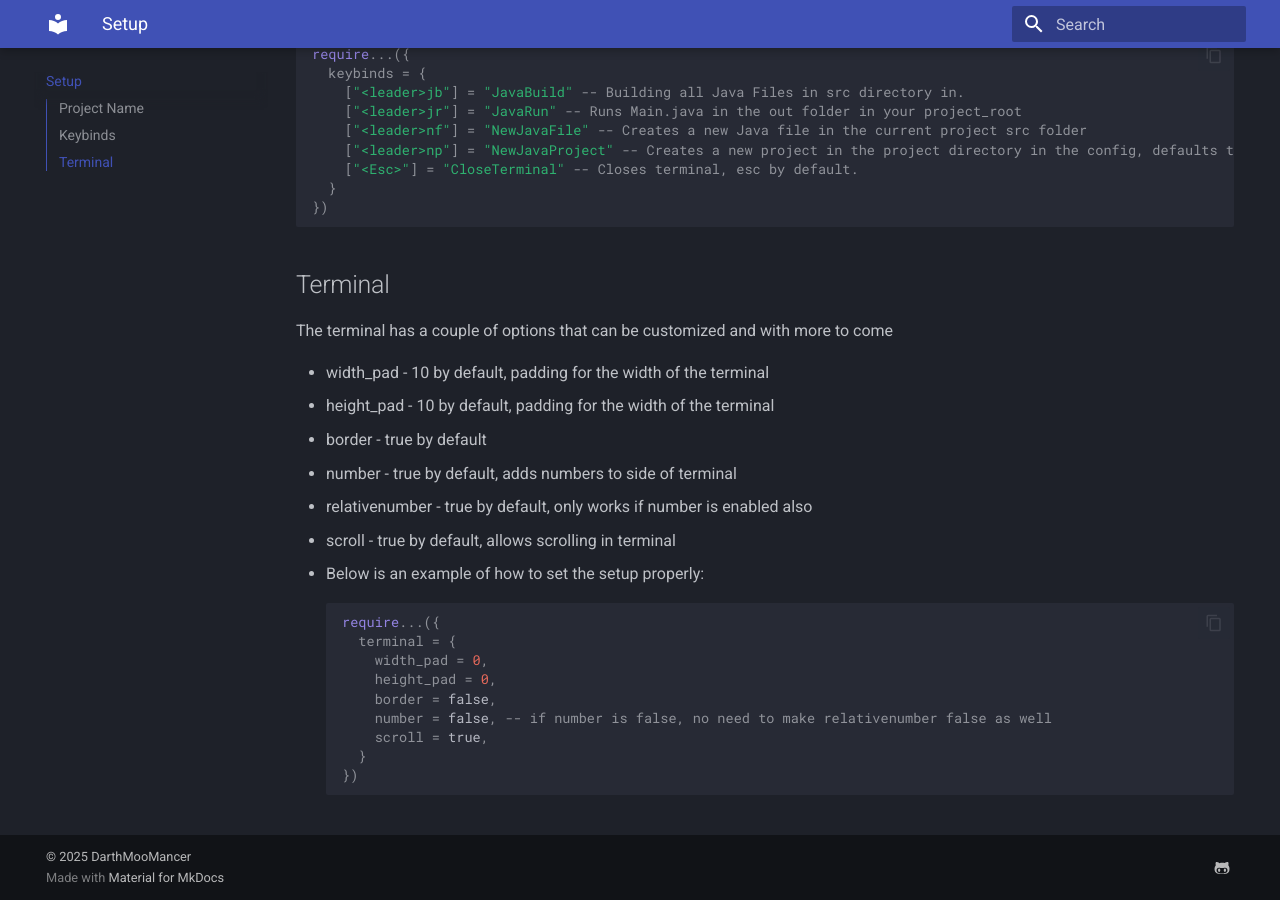
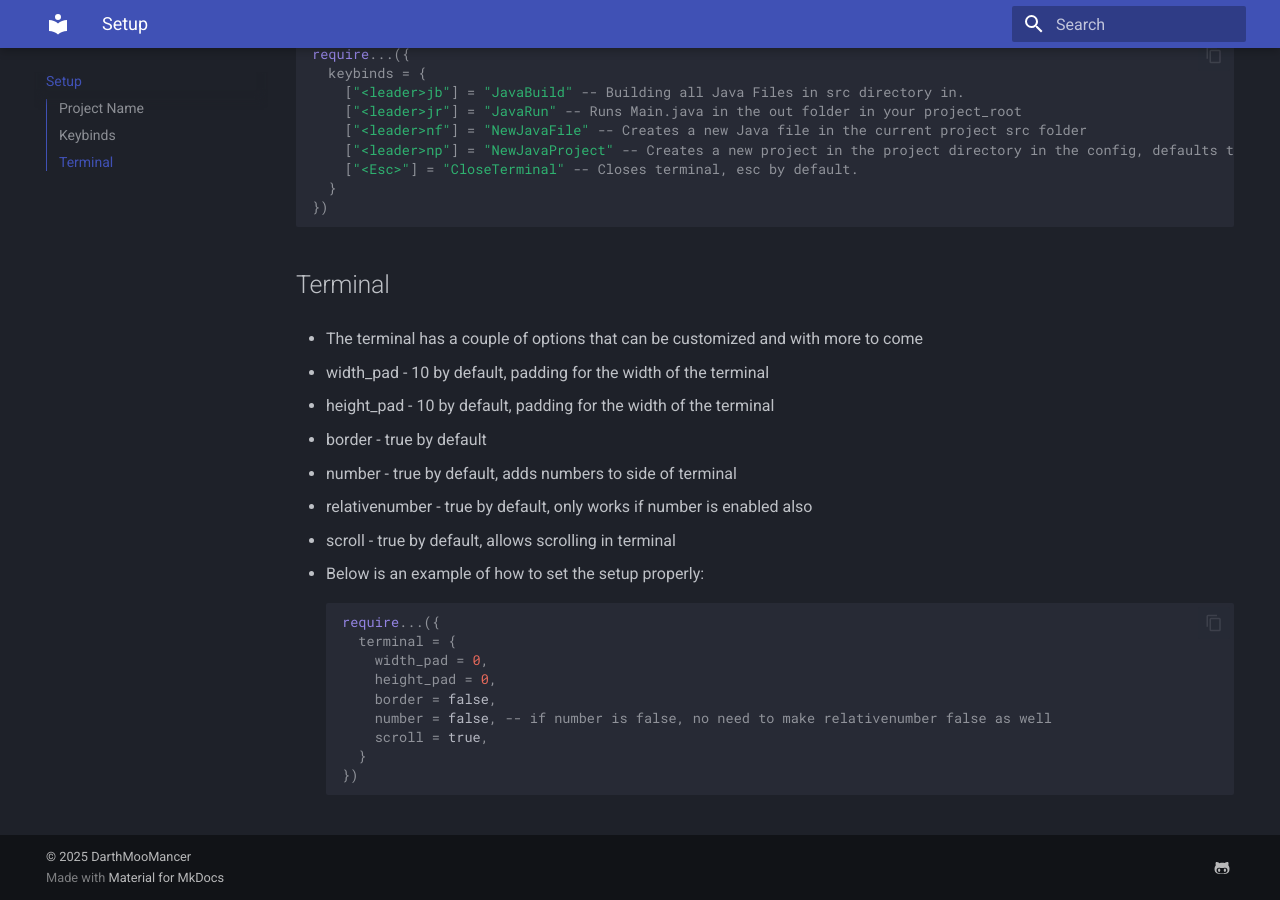
Before and after one commit to DarthMooMancer/Javanvim.docs, an MkDocs documentation site: the page built from docs/setup.md, in a window 1280 px wide and 900 px high, scrolled down 648 px. Built offline with MkDocs 1.6.1 and Material for MkDocs 9.7.7, drawn with Linux system fonts in a browser that asks for light colours.

```diff
--- a/docs/setup.md
+++ b/docs/setup.md
@@ -30,7 +30,7 @@ require...({
 
 ## Terminal
 
-The terminal has a couple of options that can be customized and with more to come
+- The terminal has a couple of options that can be customized and with more to come
 
 * width_pad - 10 by default, padding for the width of the terminal
 * height_pad - 10 by default, padding for the width of the terminal
```
